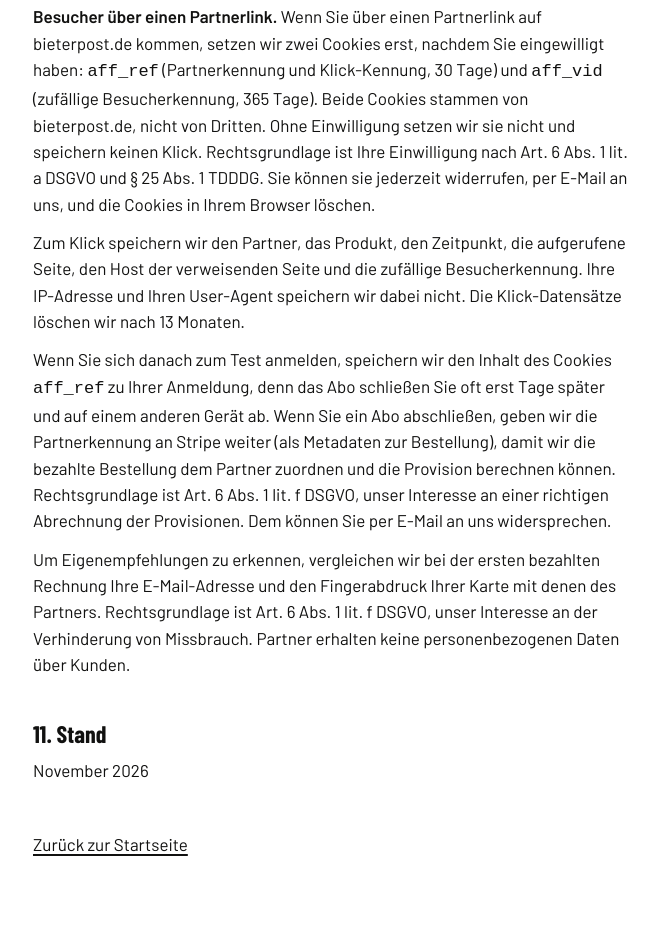
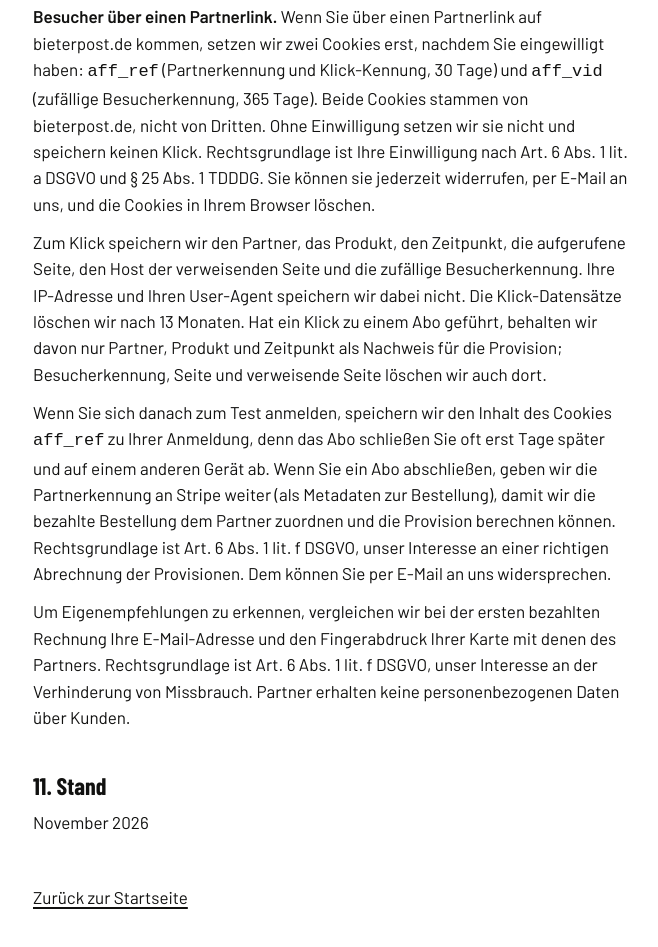
Before and after one commit to jenslaufer/bieterpost-site, a plain HTML site: page datenschutz.html in a window 1280 px wide. Shown: the part 3407-4354 px from the top of the page, without its empty margins (271-929 px from the left). Drawn offline with Linux system fonts and the light colour scheme.

Commit message:
Privacy policy: what remains of a click that led to a subscription
Co-Authored-By: Claude Opus 5.5 <noreply@anthropic.com>
Claude-Session: https://claude.ai/code/session_014ExB46EXWaACdkZhfRWMLA

```diff
--- a/datenschutz.html
+++ b/datenschutz.html
@@ -84,7 +84,7 @@
   <p>Für Partner-Aktionscodes legen wir in unserem Stripe-Konto einen Aktionscode an. Dabei übergeben wir an Stripe (Stripe Payments Europe, Ltd., Dublin, Irland) den Code und Ihre Partnerkennung. Stripe ist in Abschnitt 6 beschrieben.</p>
 
   <p><strong>Besucher über einen Partnerlink.</strong> Wenn Sie über einen Partnerlink auf bieterpost.de kommen, setzen wir zwei Cookies erst, nachdem Sie eingewilligt haben: <code>aff_ref</code> (Partnerkennung und Klick-Kennung, 30 Tage) und <code>aff_vid</code> (zufällige Besucherkennung, 365 Tage). Beide Cookies stammen von bieterpost.de, nicht von Dritten. Ohne Einwilligung setzen wir sie nicht und speichern keinen Klick. Rechtsgrundlage ist Ihre Einwilligung nach Art. 6 Abs. 1 lit. a DSGVO und § 25 Abs. 1 TDDDG. Sie können sie jederzeit widerrufen, per E-Mail an uns, und die Cookies in Ihrem Browser löschen.</p>
-  <p>Zum Klick speichern wir den Partner, das Produkt, den Zeitpunkt, die aufgerufene Seite, den Host der verweisenden Seite und die zufällige Besucherkennung. Ihre IP-Adresse und Ihren User-Agent speichern wir dabei nicht. Die Klick-Datensätze löschen wir nach 13 Monaten.</p>
+  <p>Zum Klick speichern wir den Partner, das Produkt, den Zeitpunkt, die aufgerufene Seite, den Host der verweisenden Seite und die zufällige Besucherkennung. Ihre IP-Adresse und Ihren User-Agent speichern wir dabei nicht. Die Klick-Datensätze löschen wir nach 13 Monaten. Hat ein Klick zu einem Abo geführt, behalten wir davon nur Partner, Produkt und Zeitpunkt als Nachweis für die Provision; Besucherkennung, Seite und verweisende Seite löschen wir auch dort.</p>
   <p>Wenn Sie sich danach zum Test anmelden, speichern wir den Inhalt des Cookies <code>aff_ref</code> zu Ihrer Anmeldung, denn das Abo schließen Sie oft erst Tage später und auf einem anderen Gerät ab. Wenn Sie ein Abo abschließen, geben wir die Partnerkennung an Stripe weiter (als Metadaten zur Bestellung), damit wir die bezahlte Bestellung dem Partner zuordnen und die Provision berechnen können. Rechtsgrundlage ist Art. 6 Abs. 1 lit. f DSGVO, unser Interesse an einer richtigen Abrechnung der Provisionen. Dem können Sie per E-Mail an uns widersprechen.</p>
   <p>Um Eigenempfehlungen zu erkennen, vergleichen wir bei der ersten bezahlten Rechnung Ihre E-Mail-Adresse und den Fingerabdruck Ihrer Karte mit denen des Partners. Rechtsgrundlage ist Art. 6 Abs. 1 lit. f DSGVO, unser Interesse an der Verhinderung von Missbrauch. Partner erhalten keine personenbezogenen Daten über Kunden.</p>
 
```
